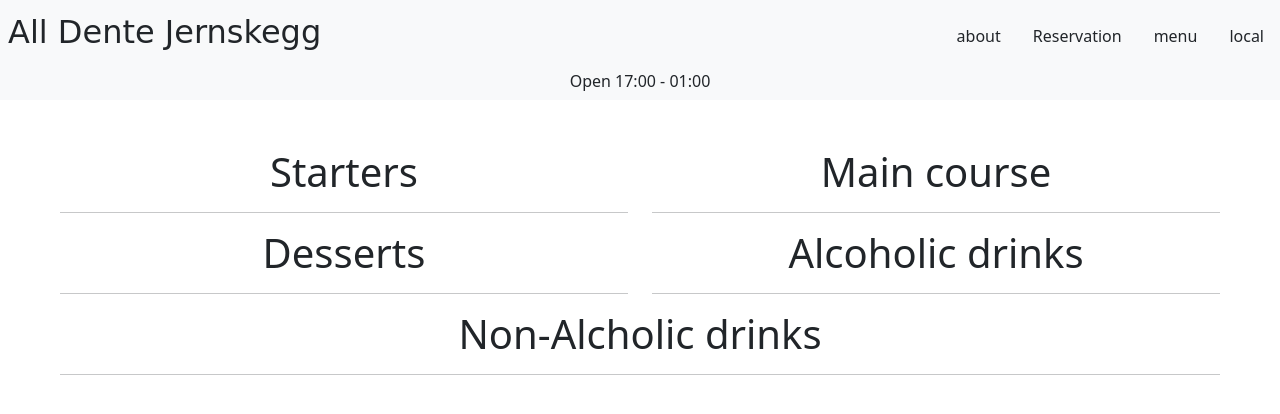
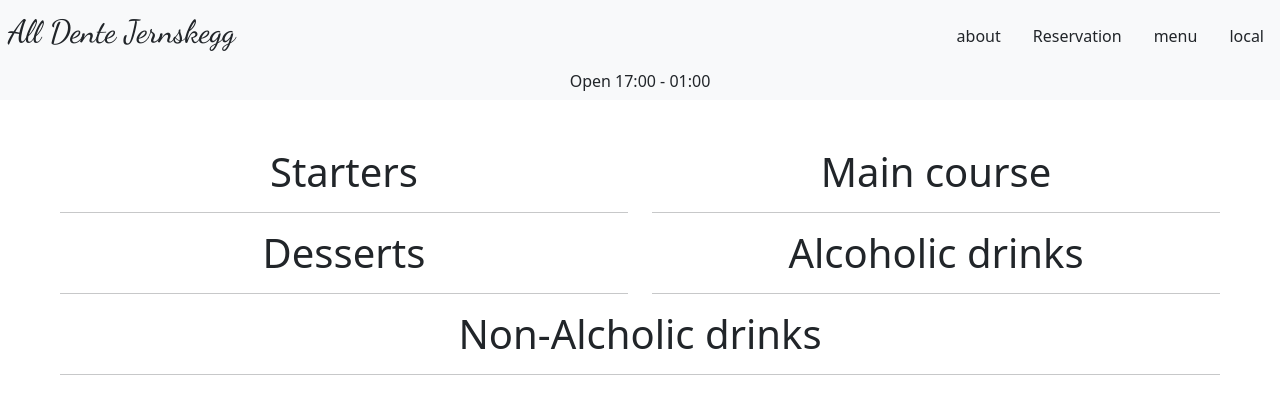
Before and after one commit to Jernskegg/ci-portfolio-project-4, a Django app: page /menu/ in a window 1280 px wide. Shown: the top 414 px of the page. Run offline with Django 3.2, Linux system fonts and the light colour scheme; data that the repository does not hold is empty.

Commit message:
Fix: Add font link html instead of CSS

```diff
--- a/static/css/style.css
+++ b/static/css/style.css
@@ -1,9 +1,3 @@
-.something{
-    height: auto;
-}
-@import url('https://fonts.googleapis.com/css2?family=Dancing+Script:wght@500&display=swap');
-
-
 /* Base.html */
 .font-dancing {
     font-family: 'Dancing Script', cursive;
--- a/templates/base/base.html
+++ b/templates/base/base.html
@@ -8,6 +8,9 @@
     <meta http-equiv="X-UA-Compatible" content="IE=edge">
     <meta name="viewport" content="width=device-width, initial-scale=1.0">
     <title>All Dente Jernskegg</title>
+    <link rel="preconnect" href="https://fonts.googleapis.com">
+    <link rel="preconnect" href="https://fonts.gstatic.com" crossorigin>
+    <link href="https://fonts.googleapis.com/css2?family=Dancing+Script:wght@500&display=swap" rel="stylesheet">
     <link href="https://cdn.jsdelivr.net/npm/bootstrap@5.0.2/dist/css/bootstrap.min.css" rel="stylesheet"
         integrity="sha384-EVSTQN3/azprG1Anm3QDgpJLIm9Nao0Yz1ztcQTwFspd3yD65VohhpuuCOmLASjC" crossorigin="anonymous">
     <script src="https://cdn.jsdelivr.net/npm/bootstrap@5.0.2/dist/js/bootstrap.bundle.min.js"
```
Also changed, not shown: README.md.
